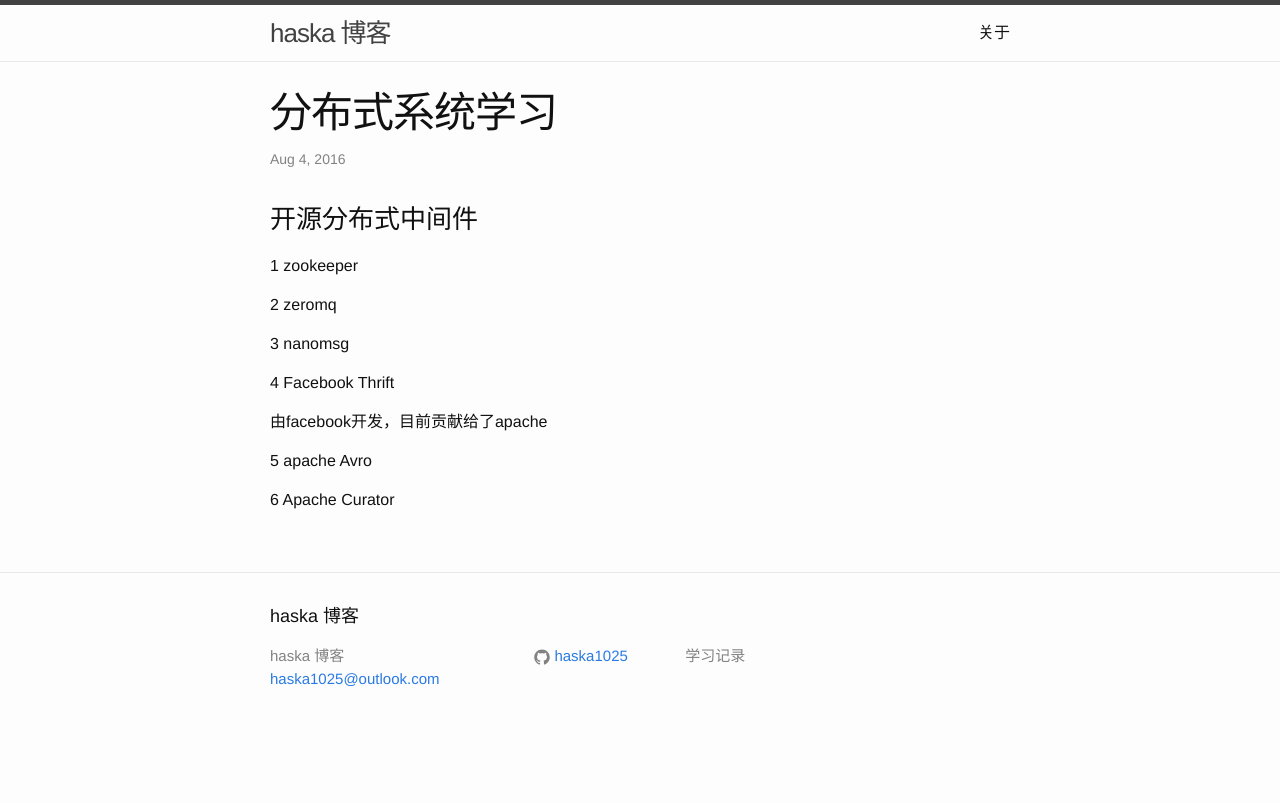
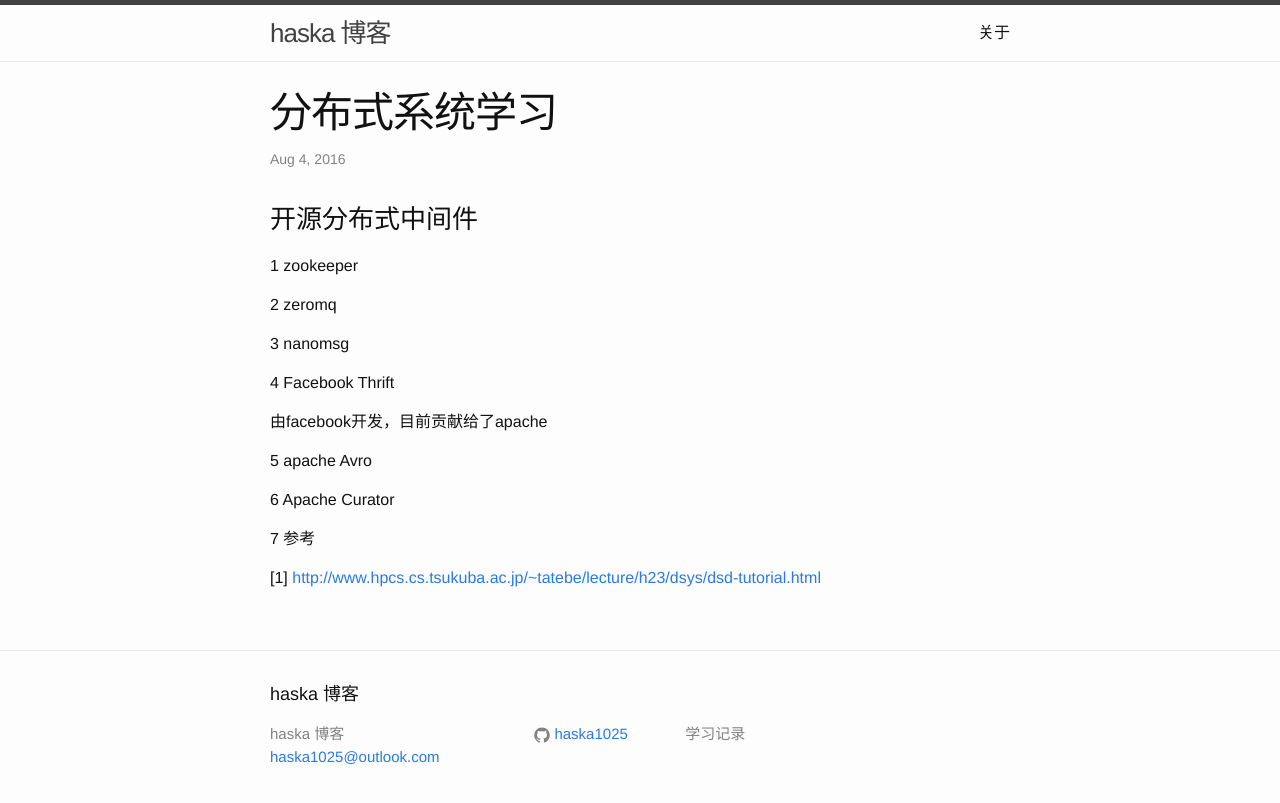
Before and after one commit to haska1025/haska1025.github.io, a Jekyll site: the page built from _posts/2016-08-04-study_distribted_system.md, in a window 1280 px wide. Shown: the top 803 px of the page. Built offline with Jekyll 4.4.1, drawn with Linux system fonts in a browser that asks for light colours.

Commit message:
Update 2016-08-04-study_distribted_system.md

```diff
--- a/_posts/2016-08-04-study_distribted_system.md
+++ b/_posts/2016-08-04-study_distribted_system.md
@@ -19,3 +19,7 @@ categories: distributed system
 5 apache Avro
 
 6 Apache Curator
+
+7 参考
+
+[1] <http://www.hpcs.cs.tsukuba.ac.jp/~tatebe/lecture/h23/dsys/dsd-tutorial.html>
```
